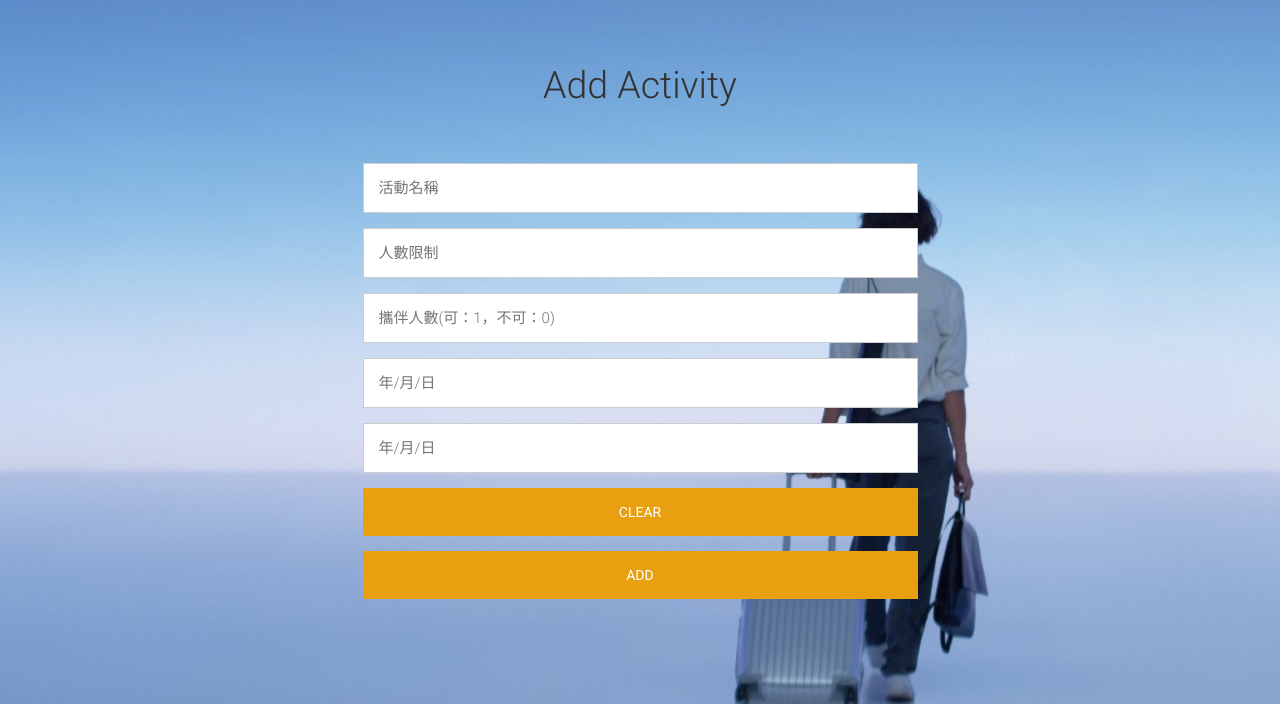
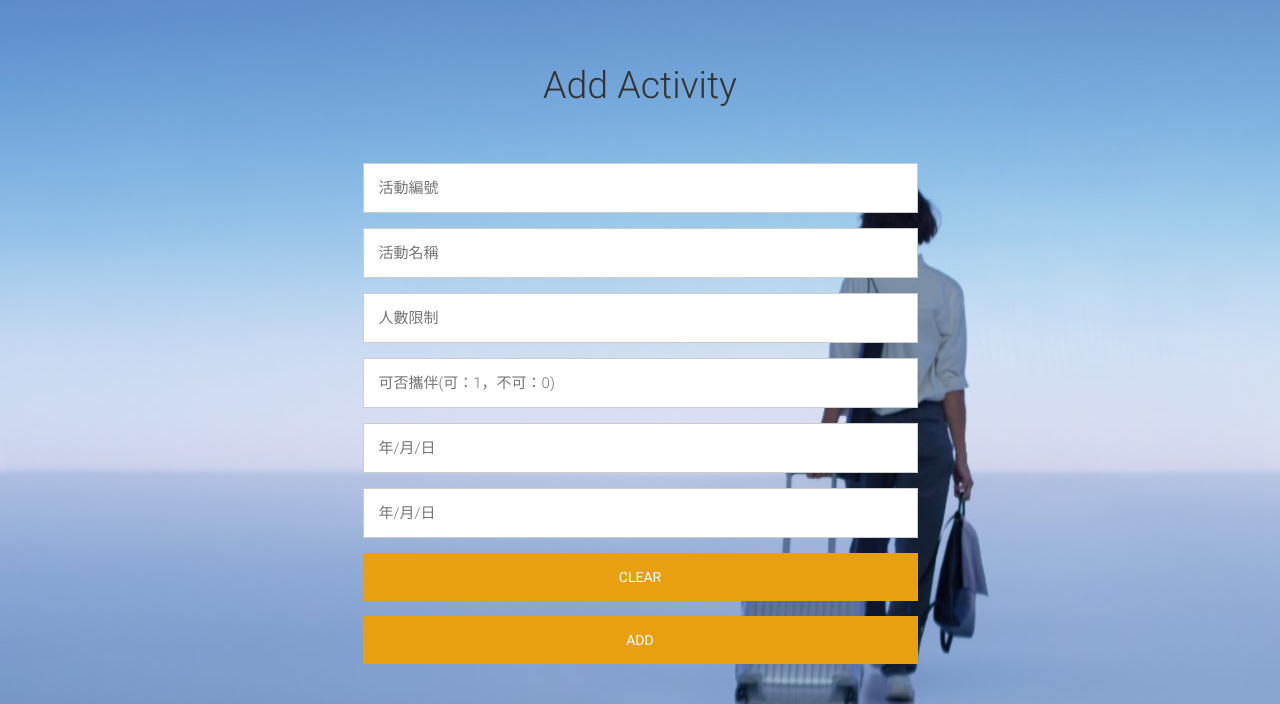
Before and after one commit to demichuang/Booking, a PHP site: page /views/activity.php in a window 1280 px wide. Shown: the part 57-761 px from the top of the page. Run offline with PHP 8.4, Linux system fonts and the light colour scheme; some libraries are stand-ins or nearby versions.

Commit message:
modify block 4

```diff
--- a/controllers/adminController.php
+++ b/controllers/adminController.php
@@ -9,6 +9,7 @@ class adminController extends Controller {
 
     //  新增活動
     function addactivity(){
+        $anum=$_POST["anum"];
         $aname=$_POST["aname"];         //  得輸入的新username
         $maxpeople=$_POST['maxpeople'];
         $withpeople=$_POST['withpeople'];
@@ -33,7 +34,7 @@ class adminController extends Controller {
 
 
     //  編輯活動
-    function addactivity(){
+    function adactivity(){
         $aname=$_POST["aname"];         //  得輸入的新username
         $maxpeople=$_POST['maxpeople'];
         $withpeople=$_POST['withpeople'];
--- a/views/activity.php
+++ b/views/activity.php
@@ -44,11 +44,12 @@
       <div class="col-sm-6 col-sm-offset-3 col-xs-12">
         <!-- 顯示新增活動畫面 -->
         <form method="post" action="/Exercise/admin/addactivity" >
+          <input type="text" placeholder="活動編號" name="anum" required>
           <input type="text" placeholder="活動名稱" name="aname" required>
           <input type="text" placeholder="人數限制" name="maxpeople">
-          <input type="text" placeholder="攜伴人數(可：1，不可：0)" name="withpeople">
-          <input type="text" placeholder="年/月/日" name="starttime">
-          <input type="text" placeholder="年/月/日" name="endtime">
+          <input type="text" placeholder="可否攜伴(可：1，不可：0)" name="withpeople" required>
+          <input type="text" placeholder="年/月/日" name="starttime" required>
+          <input type="text" placeholder="年/月/日" name="endtime" required>
           <!--<input type="text" placeholder="URL?" name="amaxpeople">-->
           <button class="btn btn-primary" name="reset" type="reset">Clear</button>&nbsp;
           &nbsp;<button class="btn btn-primary" name="signup" type="submit">Add</button>
```
Also changed, not shown: views/images/lab.jpg (deleted), views/images/portfolio/01.jpg (deleted), views/images/portfolio/02.jpg (deleted), views/images/portfolio/03.jpg (deleted), views/images/portfolio/04.jpg (deleted), views/images/portfolio/05.jpg (deleted), views/images/portfolio/06.jpg (deleted), views/images/portfolio/07.jpg (deleted), views/images/portfolio/08.jpg (deleted), views/images/portfolio/11.jpg (deleted), views/images/portfolio/12.jpg (deleted), views/images/portfolio/13.jpg (deleted), views/images/portfolio/14.jpg (deleted), views/images/portfolio/15.jpg (deleted), 4 more files.
